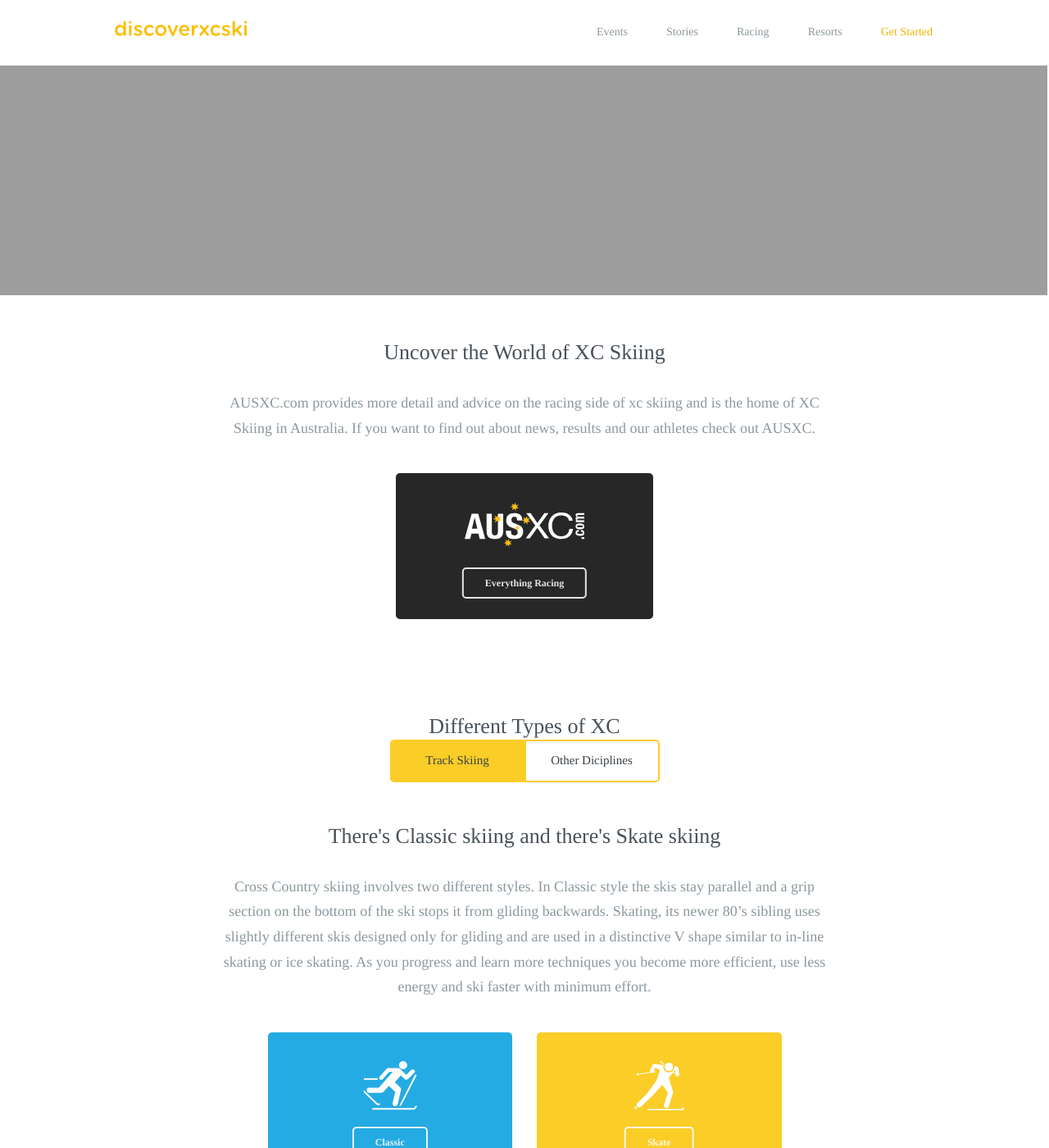
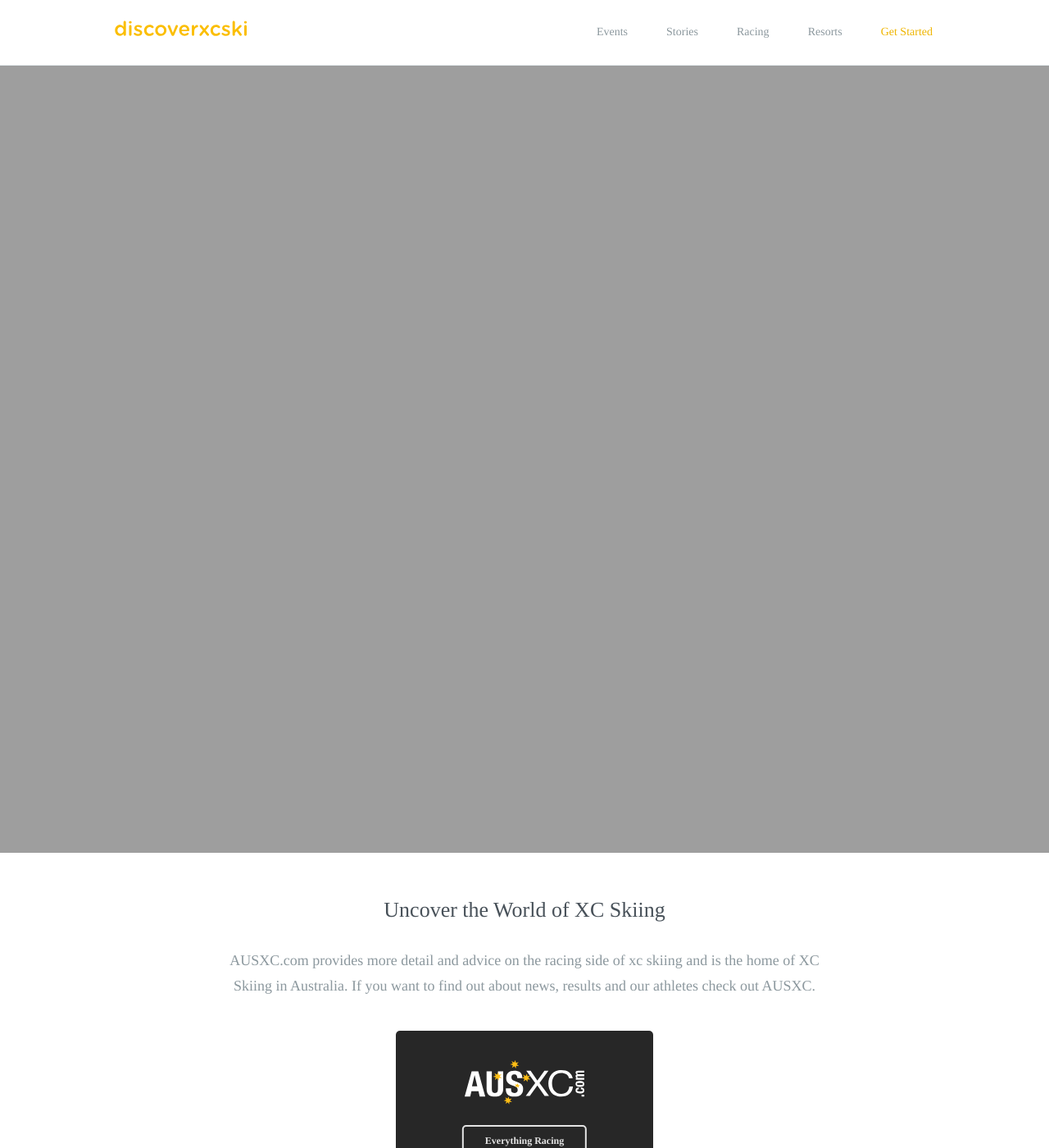
Before and after one commit to robcatto/robcatto.github.io, a Jekyll site: the page index.html, which Jekyll copies as it is, in a window 1280 px wide and 1400 px high. Shown: the whole window at 82% size. Built offline with Jekyll 4.4.1, drawn with Linux system fonts in a browser that asks for light colours; some web fonts are replaced; Markdown is read by kramdown in place of the engine named in the settings.

Commit message:
homepage commits

```diff
--- a/index.html
+++ b/index.html
@@ -118,7 +118,7 @@
     <div id="container">
 
 
-        <img style="-webkit-user-select: none; cursor: zoom-in;" src="http://discoverxcski.com/images/hoppet-slide.jpg" width="1278" height="360">
+        <img class="homepage__imageheader" style="-webkit-user-select: none; cursor: zoom-in;" src="http://discoverxcski.com/images/hoppet-slide.jpg" width="100%" height="100%">
 
 
 
--- a/style.css
+++ b/style.css
@@ -1130,16 +1130,10 @@ font-weight: 500;
   position: relative;
 }
 
-#headerarea__home {
-       max-width: 100%;
-  height: 75px;
-  border-bottom: solid 1px #e9f0f3;
-  text-align: center;
-  padding: 72px 0px 92px 0px;
-  font-family: "Gotham Rounded A", "Gotham Rounded B";
+.homepage__imageheader {
   margin-top: 52px;
   position: relative;
-  background-size: cover !important;
+
 }
 
 .feature_header {
@@ -1734,6 +1728,12 @@ Media Queries
 }
 
 @media screen and (min-width: 768px) and (max-width: 1139px) {
+
+  .homepage__imageheader {
+  margin-top: 80px;
+  position: relative;
+
+}
 
   .three {
       width: 33.33333%;
@@ -1786,6 +1786,12 @@ Media Queries
 }
 
 @media screen and (min-width: 1140px) and (max-width: 4000px) {
+
+   .homepage__imageheader {
+  margin-top: 80px;
+  position: relative;
+
+}
   .three {
       width: 33.33333%;
   float: left;
```
